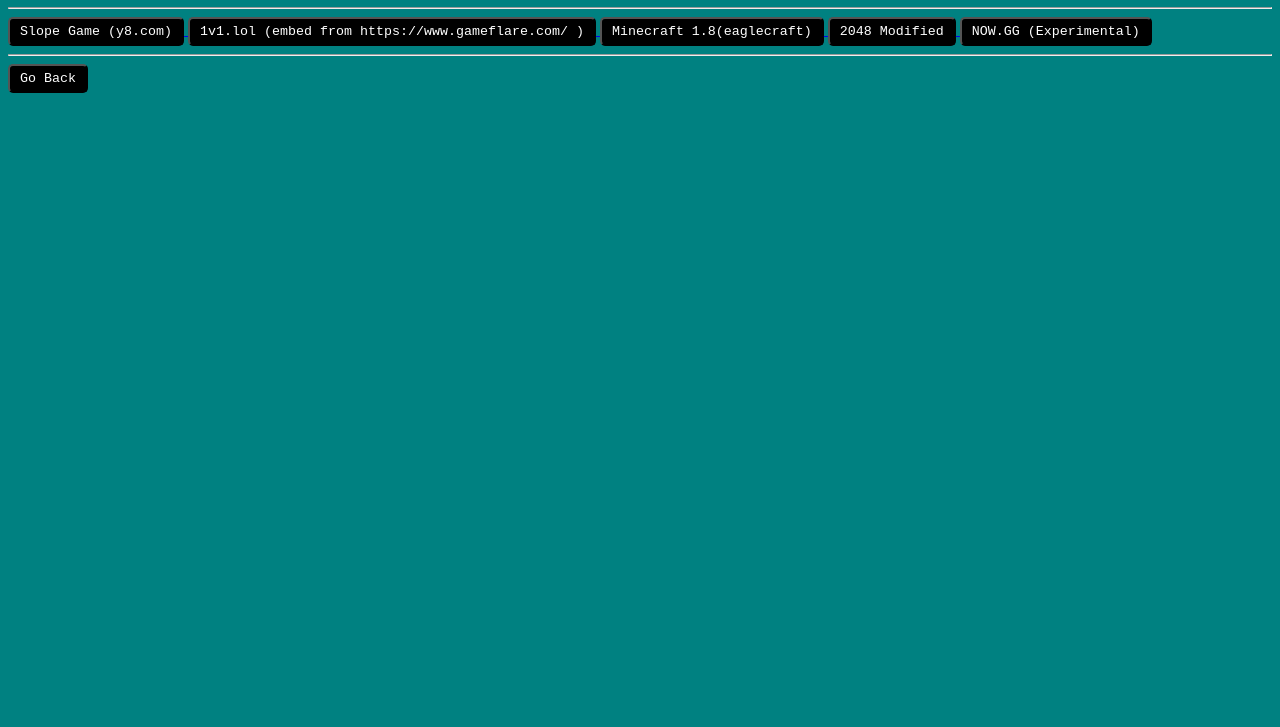
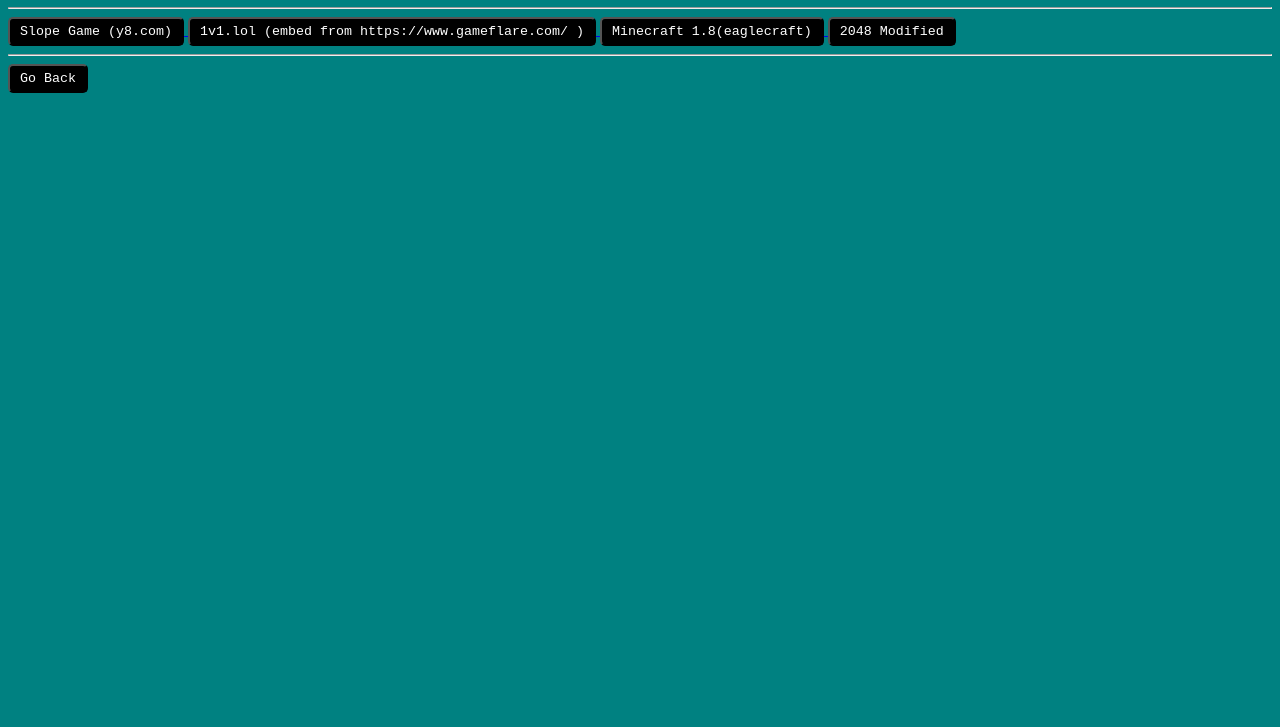
Before and after one commit to wrdyyy/webgannes, a plain HTML site: page gameslobby/games.html in a window 1280 px wide. Shown: the part 73-800 px from the top of the page. Drawn offline with Linux system fonts and the light colour scheme.

Commit message:
removed now.gg

```diff
--- a/gameslobby/games.html
+++ b/gameslobby/games.html
@@ -24,9 +24,6 @@
     <a href="https://bloxxedservixes.online/games/2048.html">
         <button>2048 Modified</button>
     </a>
-    <a href="https://bloxxedservixes.online/games/nowgg.html">
-        <button>NOW.GG (Experimental)</button>
-    </a>
     <hr>
     <a href="https://bloxxedservixes.online/">
         <button>Go Back</button>
```
